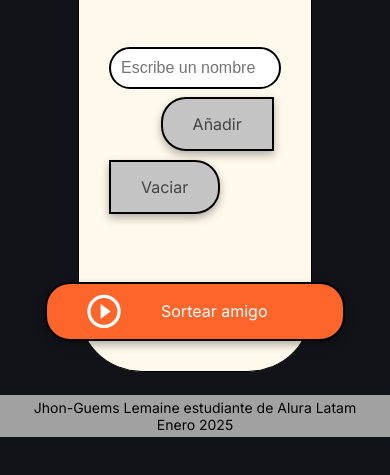
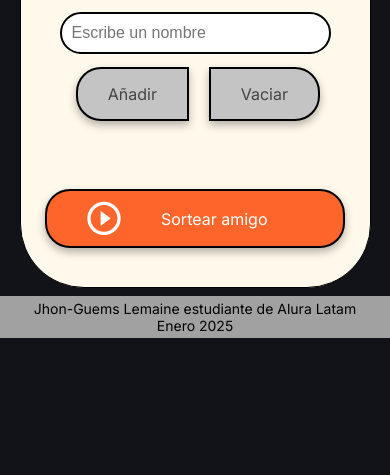
Before and after one commit to JMSJHOO/Challenge-amigo-secreto, a plain HTML site: page index.html in a window 390 px wide. Shown: the part 305-780 px from the top of the page. Drawn offline with Linux system fonts and the light colour scheme.

Commit message:
cambio en el responsive

```diff
--- a/style.css
+++ b/style.css
@@ -22,22 +22,6 @@ body {
     min-height:100vh;
     display: flex;
     flex-direction: column;
-}
-/* Para pantallas menores a 768px (tablets y móviles) */
-
-@media screen and (max-width: 768px) {
-    body {
-        font-size: 16px;
-    }
-}
-
-
-/* Para pantallas menores a 480px (móviles pequeños) */
-
-@media screen and (max-width: 480px) {
-    body {
-        font-size: 14px;
-    }
 }
 
 .main-content {
@@ -77,7 +61,7 @@ body {
     flex-direction: column;
     align-items: center;
     padding: 30px;
-    width: 60%;
+    width: 40%;
     align-self: center;
     margin-bottom: 5%;
     gap: 20px;
@@ -234,3 +218,26 @@ p {
     font-family: "Inter", serif;
     text-align: center;
 }
+
+@media screen and (max-width: 480px) {
+    body {
+        font-size: 14px;
+    }
+    .input-section {
+        padding: 10%;
+        width: 90%;
+        align-self: center;
+        margin-bottom: 1%;
+        gap: 20px;
+    }
+
+    .button-add, .button-empty{
+        display: inline;
+        /* margin: 2%; */
+        align-items: center;
+        text-align: center;
+        align-content: center;
+        margin-left: 6%;
+    }
+
+}
```
